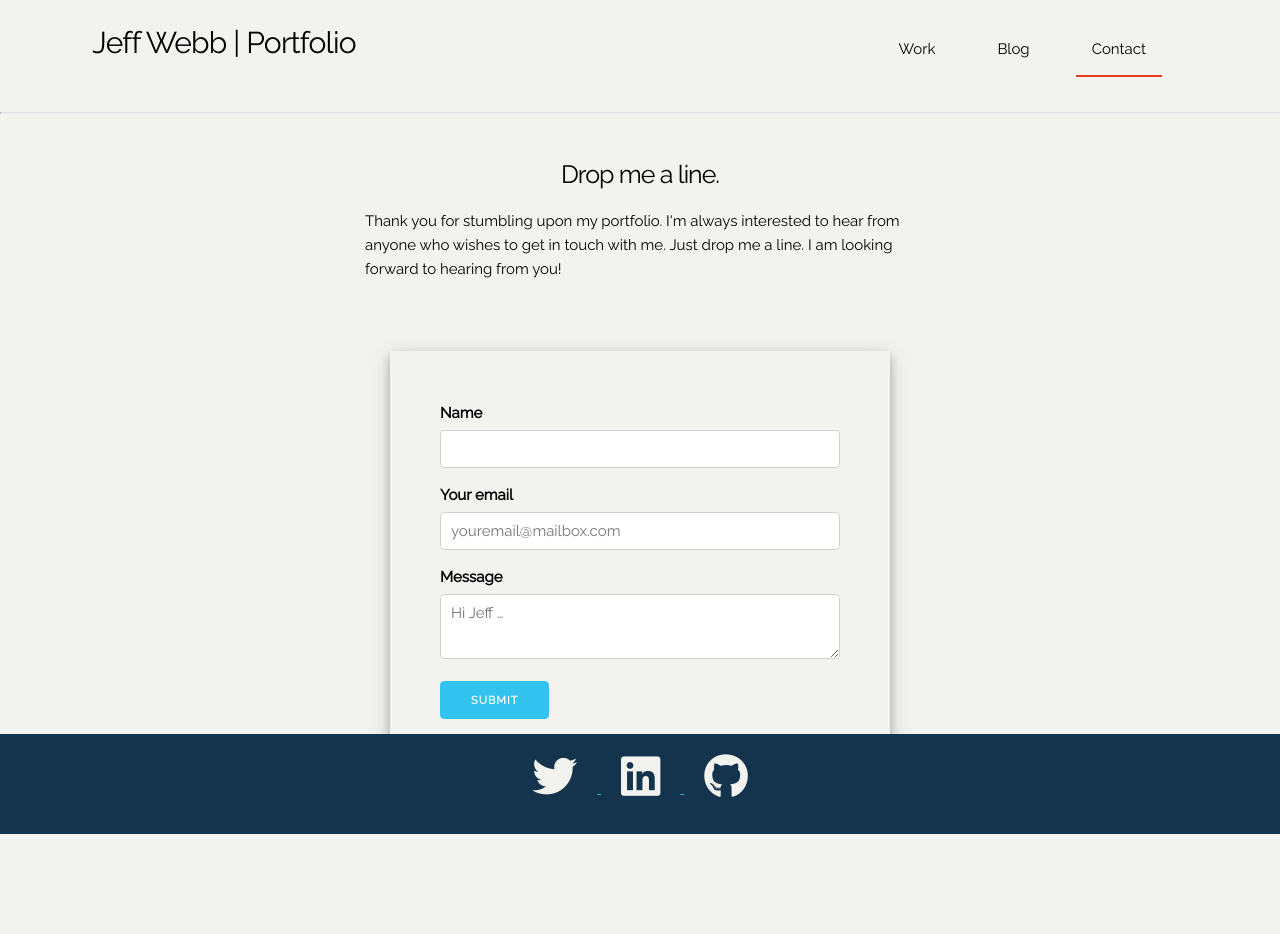
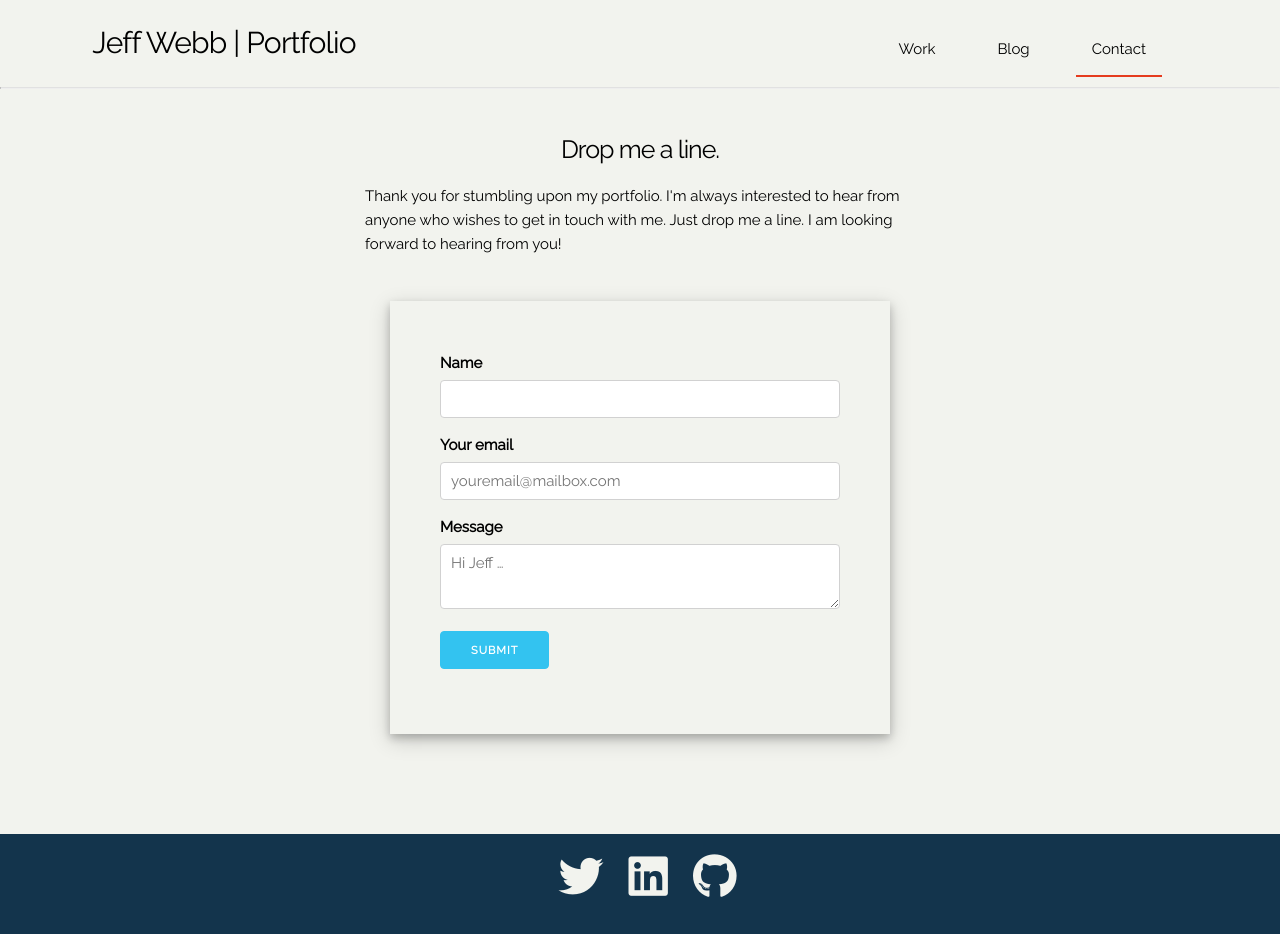
Before and after one commit to WebbWear/Portfolio20, a plain HTML site: page contact.html in a window 1280 px wide. Before the commit the page ends 844 px from the top, so only its background shows below. Drawn offline with Linux system fonts and the light colour scheme; animation ran at ten frames a second.

Commit message:
css changes timeline text added

```diff
--- a/css/skeleton.css
+++ b/css/skeleton.css
@@ -481,7 +481,7 @@ p,
 ul,
 ol,
 form {
-  margin-bottom: 2.5rem;
+  margin-bottom: 0rem;
 }
 
 /* Utilities
--- a/css/styles.css
+++ b/css/styles.css
@@ -10,12 +10,15 @@ body {
 }
 
 #page-container {
+  min-height: 93vh; /* will cover the 100% of viewport */
+  overflow: hidden;
+  display: block;
   position: relative;
-  min-height: 90vh;
+  padding-bottom: 100px;
 }
 
 #content-wrap {
-  padding-bottom: 2.5rem;
+  padding-bottom: 10rem;
   /* Footer height */
 }
 
@@ -371,15 +374,9 @@ span {
 }
 
 .social-me {
-  /* color: black; */
+  white-space: nowrap;
+  letter-spacing: -1em;
   text-align: center;
-  /* border: rgb(229, 59, 30) ; */
-  /* list-style: none; */
-
-  /* margin-top: 50px;
-  box-shadow: none;
-  background: none;
-  margin-left: 30px; */
 }
 
 .social-me li:nth-child(1) a {
```
Also changed, not shown: index.html (+4 -14 lines).
